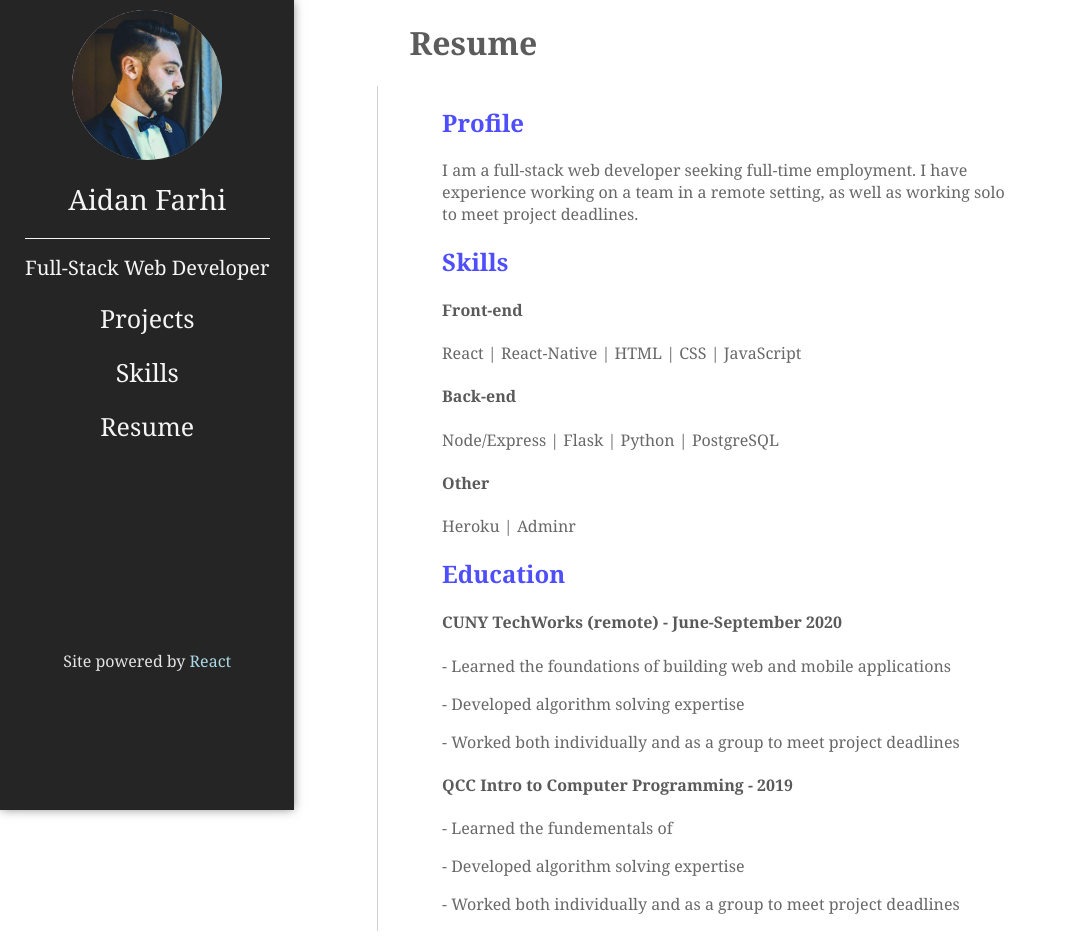
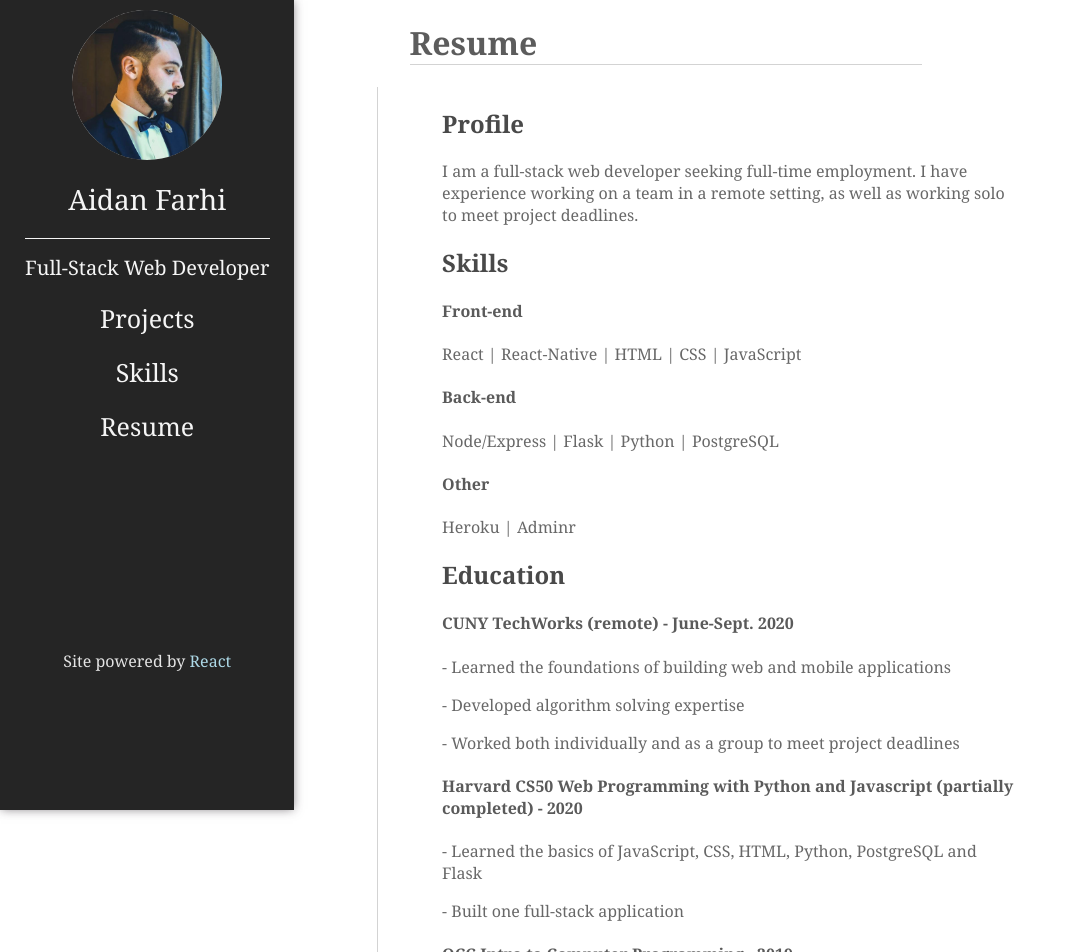
Before and after one commit to AidanFarhi/portfolio, a React (Create React App) app: page /resume in a window 1280 px wide. Shown: the top 952 px of the page, without its empty margins (0-1077 px from the left). Before the commit the page ends 931 px from the top, so only its background shows below. Built offline with nearby package versions, Linux system fonts and the light colour scheme.

Commit message:
added content and styling to resume page

```diff
--- a/src/components/Resume.js
+++ b/src/components/Resume.js
@@ -23,15 +23,18 @@ export default function Resume() {
                 <p>Heroku | Adminr</p>
 
                 <h2>Education</h2>
-                <h4>CUNY TechWorks (remote) - June-September 2020</h4>
+                <h4>CUNY TechWorks (remote) - June-Sept. 2020</h4>
                 <p>- Learned the foundations of building web and mobile applications</p>
                 <p>- Developed algorithm solving expertise</p>
                 <p>- Worked both individually and as a group to meet project deadlines</p>
 
+                <h4>Harvard CS50 Web Programming with Python and Javascript (partially completed) - 2020</h4>
+                <p>- Learned the basics of JavaScript, CSS, HTML, Python, PostgreSQL and Flask</p>
+                <p>- Built one full-stack application</p>
+
                 <h4>QCC Intro to Computer Programming - 2019</h4>
-                <p>- Learned the fundementals of</p>
-                <p>- Developed algorithm solving expertise</p>
-                <p>- Worked both individually and as a group to meet project deadlines</p>
+                <p>- Learned the basics of computer programming</p>
+                <p>- Completed several projects using Python and Jupyter</p>
 
             </div>
         </div>
--- a/src/components/cmp-styles/Projects.css
+++ b/src/components/cmp-styles/Projects.css
@@ -4,6 +4,7 @@
     flex-direction: column;
     align-items: center;
     width: 100%;
+    padding-bottom: 10%;
 }
 
 #project-header {
@@ -26,6 +27,10 @@
     margin-bottom: 20px;
     border-bottom: 1px solid lightgray;
     padding: 10px;
+}
+
+.description>h3 {
+    color: rgb(73, 73, 73)
 }
 
 .description>p {
--- a/src/components/cmp-styles/Resume.css
+++ b/src/components/cmp-styles/Resume.css
@@ -9,6 +9,7 @@
 
 #resume-header {
     margin-left: 4%;
+    border-bottom: 1px solid lightgrey;
     /* text-align: center; */
     width: 40%;
     color: rgb(92, 92, 92);
@@ -19,10 +20,11 @@
     padding-left: 5%;
     margin-left: 9%;
     width: 45%;
+    padding-bottom: 10%;
 }
 
 h2 {
-    color: rgb(78, 78, 253)
+    color: rgb(73, 73, 73)
 }
 
 h4 {
```
